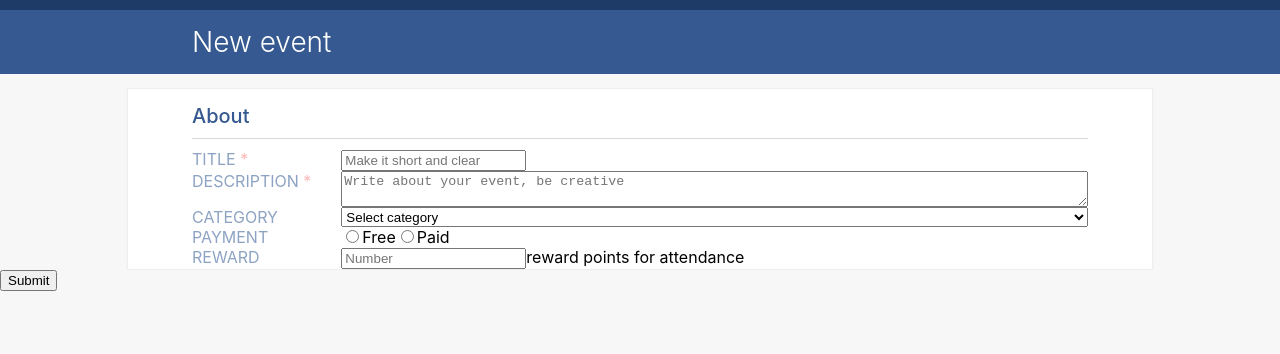
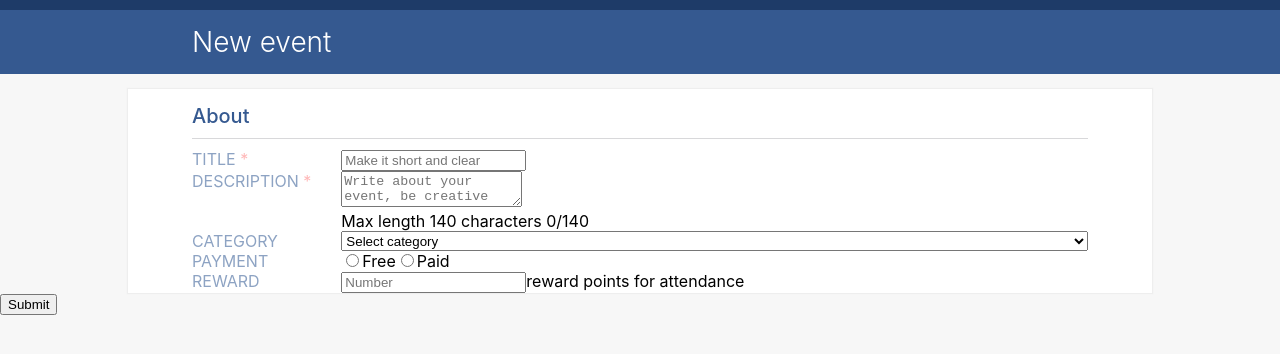
Before and after one commit to sylvestertarnowski/hotree-task, a React (Create React App) app: page / in a window 1280 px wide. Shown: the top 354 px of the page. Built offline with nearby package versions, Linux system fonts and the light colour scheme.

Commit message:
InputTextArea now has a maxLength property, which is dynamically displayed underneath the text area

```diff
--- a/src/components/InputTextArea.tsx
+++ b/src/components/InputTextArea.tsx
@@ -3,22 +3,31 @@ import React, { useState } from 'react';
 type P = {
     name: string;
     placeholder: string;
+    maxLength: number;
 }
 
 const InputTextArea: React.FC<P> = (props) => {
-    const [value, setValue] = useState("");
+    const [value , setValue] = useState("");
 
-    const { name, placeholder } = props;
+    const { name, placeholder, maxLength } = props;
 
     return (
+        <span>
             <textarea
                 name={name}
                 id={name}
                 required
                 placeholder={placeholder}
                 value={value}
+                maxLength={maxLength}
                 onChange={e => setValue(e.target.value)}
             />
+            <br/>
+            <span>
+                <span>Max length {maxLength} characters </span>
+                <span id="desc-right">{value.length}/{maxLength}</span>
+            </span>
+        </span>
     )
 }
 
--- a/src/components/Main.tsx
+++ b/src/components/Main.tsx
@@ -64,6 +64,7 @@ class Main extends React.Component<P, State> {
                         <InputTextArea
                             name="description"
                             placeholder="Write about your event, be creative"
+                            maxLength={140}
                         />
 
                         <Label text="category" mandatory={false} name="category"/>
```
Lines whose indentation alone changed are shown as unchanged.
